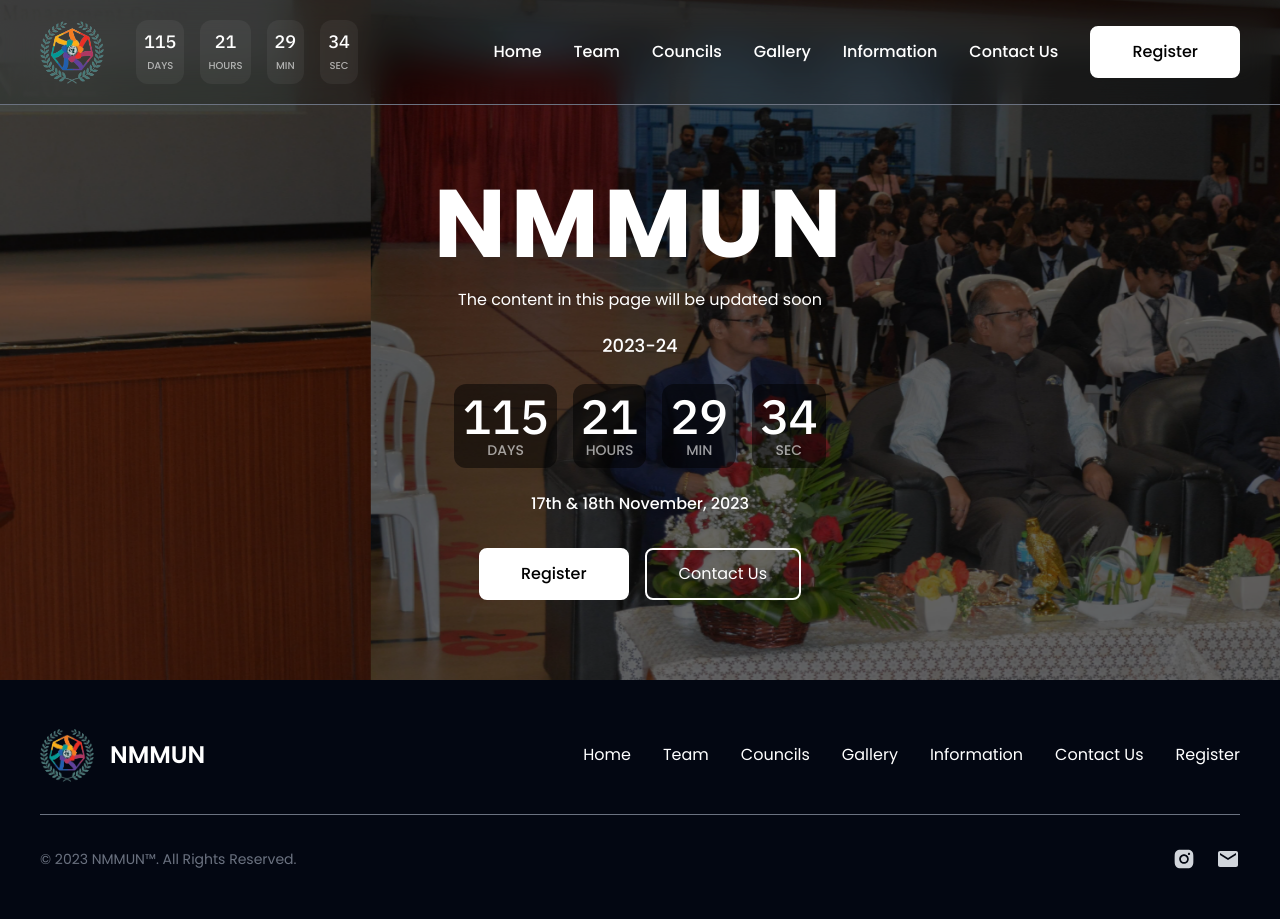
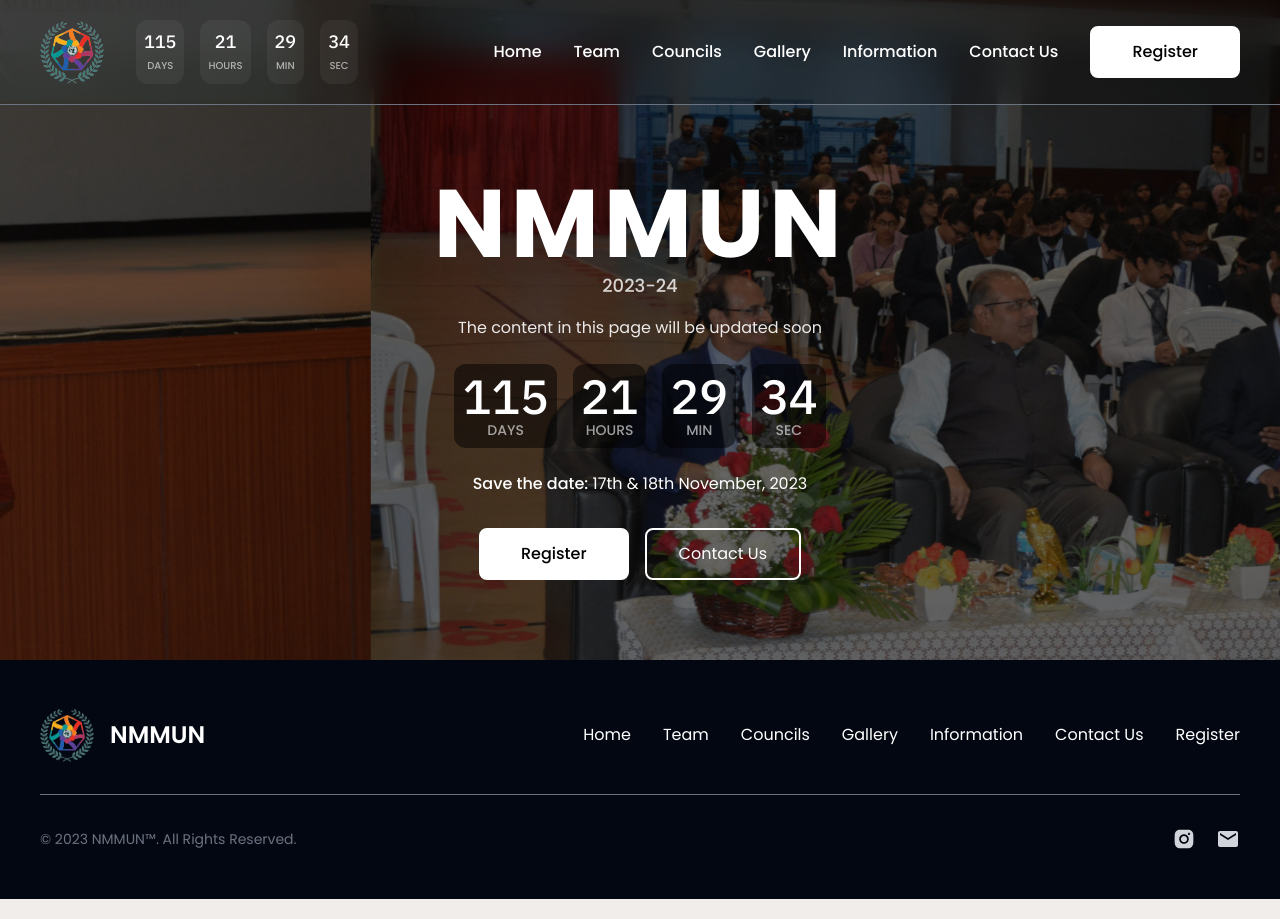
Before and after one commit to yuvi0110/nmmun, a Next.js app: page / in a window 1280 px wide. Built offline with nearby package versions, Linux system fonts and the light colour scheme.

Commit message:
getting ready

```diff
--- a/components/content/hero.tsx
+++ b/components/content/hero.tsx
@@ -58,29 +58,14 @@
 				{title}
 			</motion.h1>
 
-			<motion.p
-				className="text-center relative z-10 mt-4 px-4 mb-5"
-				variants={inViewVariants}
-				initial="fromDown"
-				animate={(!whileInView && "visible") || ""}
-				whileInView={(whileInView && "visible") || ""}
-				transition={{
-					duration: 0.4,
-					delay: (!whileInView && 2.6) || 0,
-				}}
-				viewport={(whileInView && { once: true, amount: 0.25 }) || undefined}
-			>
-				{desc}
-			</motion.p>
-
 			{/* YEAR */}
 			{showYear && (
 				<motion.span
 					className="text-lg font-medium opacity-80 relative z-10"
 					variants={inViewVariants}
 					initial="fromDown"
-					animate={(!whileInView && "visible") || ""}
-					whileInView={(whileInView && "visible") || ""}
+					animate={(!whileInView && inViewVariants.visible(0.8)) || ""}
+					whileInView={(whileInView && inViewVariants.visible(0.8)) || ""}
 					transition={{
 						duration: 0.4,
 						delay: (!whileInView && 2.6) || 0,
@@ -90,6 +75,21 @@
 					2023-24
 				</motion.span>
 			)}
+
+			<motion.p
+				className="text-center relative z-10 mt-4 px-4"
+				variants={inViewVariants}
+				initial="fromDown"
+				animate={(!whileInView && inViewVariants.visible(0.9)) || ""}
+				whileInView={(whileInView && inViewVariants.visible(0.9)) || ""}
+				transition={{
+					duration: 0.4,
+					delay: (!whileInView && 2.6) || 0,
+				}}
+				viewport={(whileInView && { once: true, amount: 0.25 }) || undefined}
+			>
+				{desc}
+			</motion.p>
 
 			{/* COUNTDOWN + DATE */}
 			{showTimer && <Timer delay={2.8} whileInView={whileInView} />}
--- a/components/content/timer.tsx
+++ b/components/content/timer.tsx
@@ -164,7 +164,7 @@
 				</div>
 			</motion.div>
 			<motion.span
-				className="text-white font-medium relative z-10"
+				className="text-white relative z-10"
 				variants={inViewVariants}
 				initial="fromDown"
 				animate={!whileInView ? "visible" : ""}
@@ -175,7 +175,7 @@
 					delay,
 				}}
 			>
-				{eventDateInWords}
+				<span className="font-medium">Save the date:</span> {eventDateInWords}
 			</motion.span>
 		</div>
 	);
--- a/config/animations.ts
+++ b/config/animations.ts
@@ -13,12 +13,12 @@
 	},
 	fromTop: {
 		y: -25,
-		opacity: 0
+		opacity: 0,
 	},
 
-	visible: {
+	visible: (opacity?: number | string) => ({
 		x: 0,
 		y: 0,
-		opacity: 1,
-	},
+		opacity: opacity || 1,
+	}),
 };
--- a/pages/_app.tsx
+++ b/pages/_app.tsx
@@ -46,7 +46,7 @@
 
 	return (
 		<AnimatePresence mode="wait">
-			<TransitionOverlay />
+			{/* <TransitionOverlay /> */}
 			<NextTopLoader
 				color="#e2d1ca"
 				initialPosition={0.08}
```
